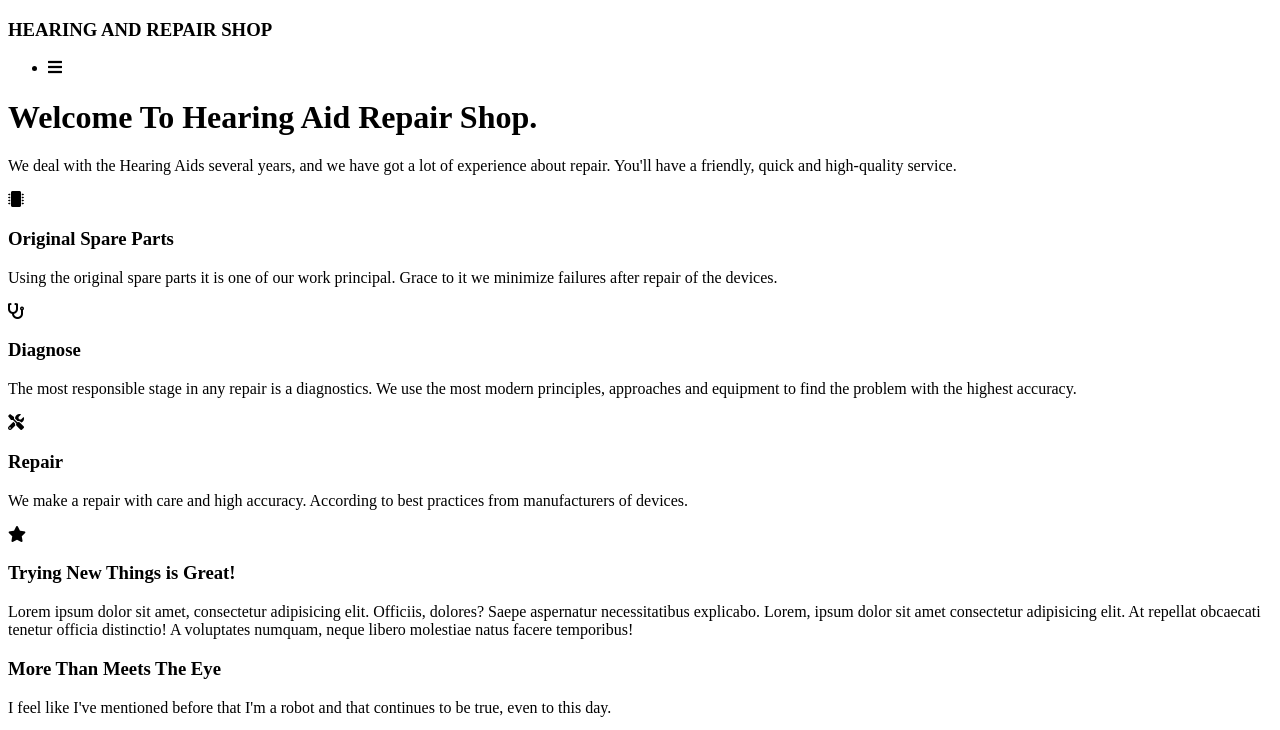
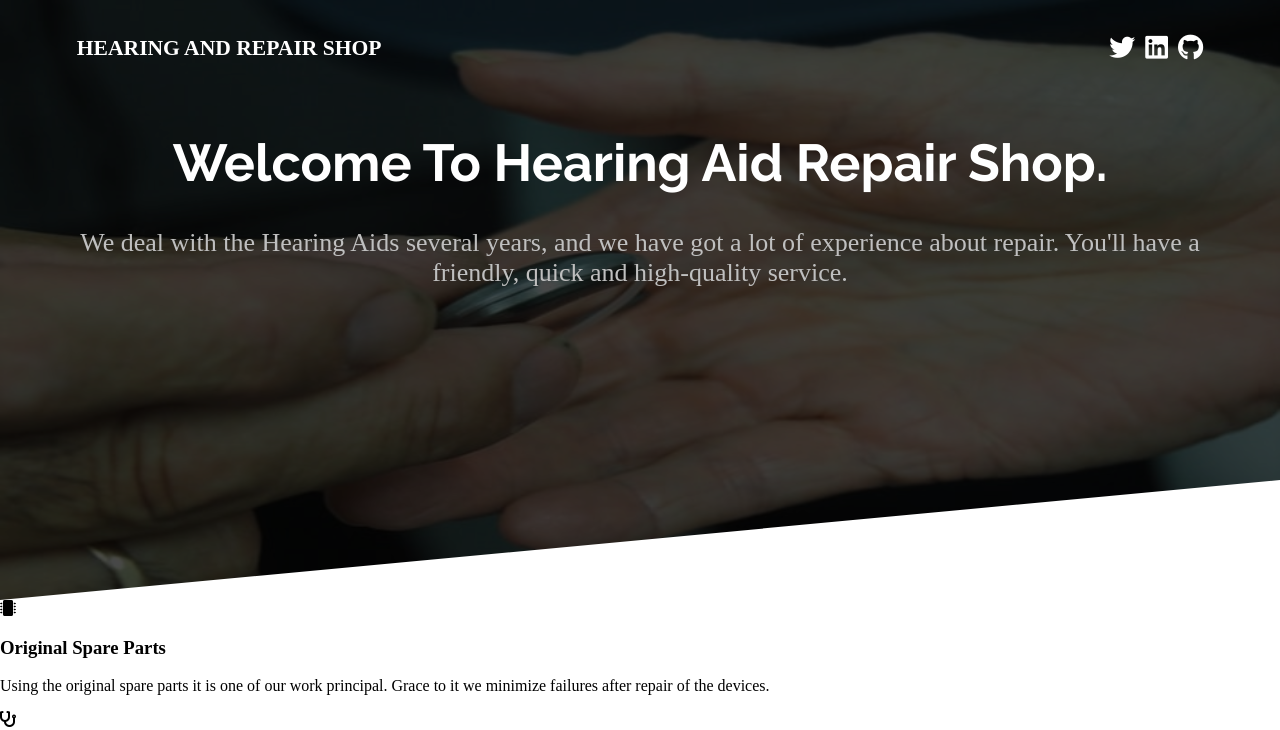
Before and after one commit to MarwenLabidi/HEARING-AID-REPAIR-SHOP, a website built with Vite: page index.html in a window 1280 px wide. Shown: the top 730 px of the page. Built offline with nearby package versions, Linux system fonts and the light colour scheme; some packages are replaced by stand-ins of ours.

Commit message:
#code :i styled the header and and i created menu animation and i used js to add 3 icon to the dom

```diff
--- a/index.html
+++ b/index.html
@@ -11,9 +11,9 @@
 
     <header>
       <nav>
-        <h3>HEARING AND REPAIR SHOP</h3>
-        <ul>
-        <li><i class="fas fa-bars"></i></li>
+        <h5>HEARING AND REPAIR SHOP</h5>
+        <ul id='iconList'>
+        <li id='iconMenuBar'><i class="fas fa-bars"></i></li>
       </ul>
     </nav>
 
--- a/main.js
+++ b/main.js
@@ -1 +1,2 @@
 import './style.css'
+import './src/js/dom.js'
--- /dev/null
+++ b/src/css/animation.css
@@ -0,0 +1,11 @@
+#iconMenuBar {
+	animation: mymove 5s ease 2s infinite alternate both;
+
+}
+
+@keyframes mymove {
+	from {transform: rotate(-10deg);
+        }
+	to {transform: rotate(10deg);
+        }
+}
--- a/src/css/base.css
+++ b/src/css/base.css
@@ -1,3 +1,7 @@
+
 *,*::before,*::after{
 	box-sizing: border-box;
 }
+body{
+	margin:0;
+}
--- /dev/null
+++ b/src/css/header.css
@@ -0,0 +1,40 @@
+
+header{
+	background:url(../assets/images/photo1.jpeg) no-repeat var(--clr_black);
+	background-size:100% 110%;
+	background-blend-mode:overlay;
+	color:var(--clr_white);
+	height:117vw;
+	max-height:600px;
+	min-height:310px;
+	clip-path: polygon(0 0, 100% 0, 100% 80%, 0% 100%);
+        font-size: clamp(18px, 3vw, 26px);
+}
+header nav{
+	display:flex;
+	justify-content:space-between;
+	margin:0 6%;
+}
+header nav ul{
+	list-style: none;
+}
+
+
+header main{
+	text-align:center;
+	margin:0 6%;
+}
+header main h1{
+	font-family:var(--ff_Raleway);
+
+}
+header main p{
+	color: var(--clr_grey)
+}
+
+@media(--desktop){
+	header main {
+		width:50%;
+		margin:0 auto;
+	}
+}
--- a/src/css/variable.css
+++ b/src/css/variable.css
@@ -0,0 +1,16 @@
+@import url('https://fonts.googleapis.com/css2?family=Raleway:wght@400;700&display=swap');
+
+:root{
+	--ff_Raleway:'Raleway', sans-serif;
+
+	--clr_GR_Orange:hsl(6, 100%, 80%);
+	--clr_GR_Pink:hsl(335, 100%, 65%);
+	--clr_white:hsl(0, 0%, 100%);
+	--clr_black:hsla(0, 0%, 0%, 0.719);
+	--clr_grey:hsl(0, 0%, 75%);
+}
+
+@custom-media --tablets (width >= 450px);
+@custom-media --desktop (width >= 700px);
+@custom-selector :--heading h1, h2, h3, h4, h5, h6;
+/* :--heading {} */
--- /dev/null
+++ b/src/js/dom.js
@@ -0,0 +1,56 @@
+const iconGitHub = `<i class="fab fa-github"></i>`
+const iconTwitter = `<i class="fab fa-twitter"></i>`
+const iconLinkedin = `<i class="fab fa-linkedin"></i>`
+const iconList = document.querySelector('#iconList')
+const iconMenuBar = document.querySelector('#iconMenuBar')
+
+const twitter = document.createElement('a')
+twitter.setAttribute('href', 'https://twitter.com/')
+twitter.setAttribute('target', '_blank')
+twitter.innerHTML = iconTwitter
+twitter.style.color = "#ffffff";
+twitter.style.position = "relative"
+twitter.style.top = "8px"
+
+const linkedin = document.createElement('a')
+linkedin.setAttribute('href', 'https://www.linkedin.com/in/marwen-labidi-5a9082142/')
+linkedin.setAttribute('target', '_blank')
+linkedin.innerHTML = iconLinkedin
+linkedin.style.color = "#ffffff";
+linkedin.style.paddingLeft = "10px"
+linkedin.style.paddingRight = "10px"
+linkedin.style.position = "relative"
+linkedin.style.top = "8px"
+
+
+const github = document.createElement('a')
+github.setAttribute('href', 'https://github.com/marwenez')
+github.setAttribute('target', '_blank')
+github.innerHTML = iconGitHub
+github.style.color = "#ffffff";
+github.style.position = "relative"
+github.style.top = "8px"
+
+
+
+const {
+	removeElement
+} = await import('./utilities.js')
+const {
+	addElement
+} = await import('./utilities.js')
+
+
+const displayIconList = () => {
+	removeElement(iconMenuBar)
+	addElement(twitter, iconList)
+	addElement(linkedin, iconList)
+	addElement(github, iconList)
+}
+
+iconMenuBar.addEventListener('click', displayIconList)
+
+
+if (window.matchMedia("(min-width: 700px)").matches) {
+	displayIconList()
+}
--- a/src/js/utilities.js
+++ b/src/js/utilities.js
@@ -0,0 +1,6 @@
+export const addElement=(element,parent)=>{
+	parent.appendChild(element);
+}
+export const removeElement=(element)=>{
+	element.remove();
+}
--- a/style.css
+++ b/style.css
@@ -1 +1,5 @@
 @import "./src/css/base.css";
+@import "./src/css/variable.css";
+@import "./src/css/header.css";
+@import "./src/css/section-one.css";
+@import "./src/css/animation.css";
```
Also changed, not shown: README.md, src/css/component.css (deleted), src/css/responsive.css (deleted), src/css/section-one.css (added).
